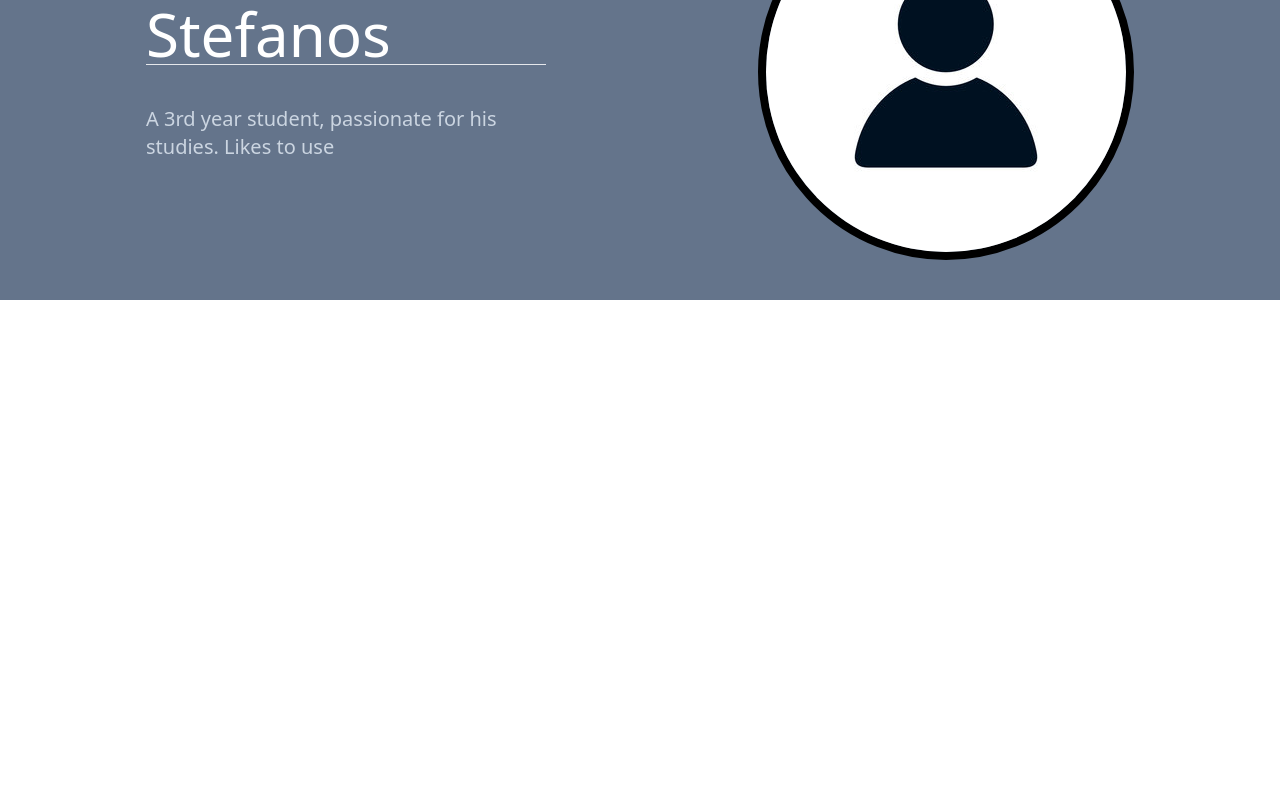
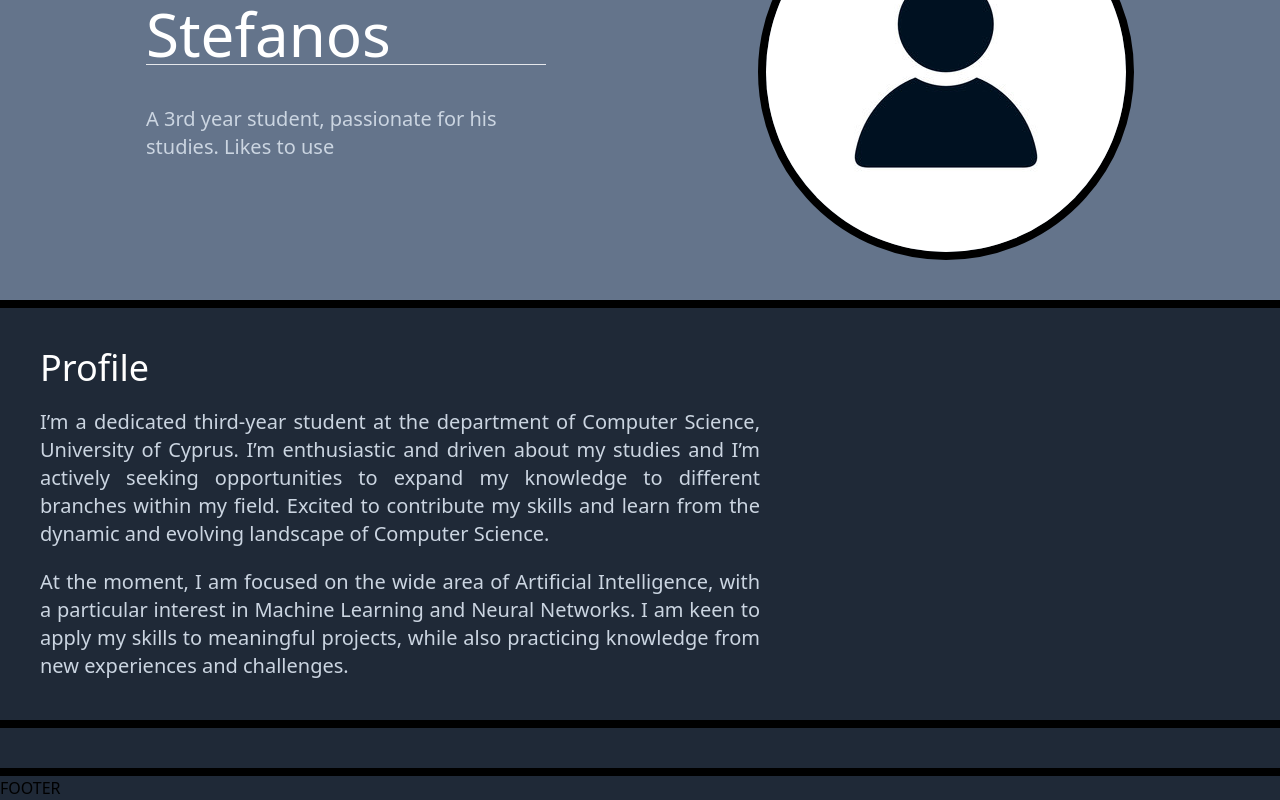
Before and after one commit to seggle01/portfolio, a React (Vite) app in the folder portfolio/: page / in a window 1280 px wide. Shown: the part 312-1112 px from the top of the page. Before the commit the page ends 800 px from the top, so only its background shows below. Built offline with nearby package versions, Linux system fonts and the light colour scheme.

Commit message:
Profile Section and other
1.Changes on Hero Section
2.Footer creation
3.Project creation
4.Config changes

```diff
--- /dev/null
+++ b/portfolio/src/components/Footer/footer.jsx
@@ -0,0 +1,10 @@
+const  footer = () =>{
+    return (
+        <>
+            <div>
+                FOOTER
+            </div>
+        </>
+    );
+}
+export default footer
--- a/portfolio/src/components/Hero/hero.jsx
+++ b/portfolio/src/components/Hero/hero.jsx
@@ -1,30 +1,43 @@
-// This is the Hero Component where our figure will be shown
-// and start a brief introduction
-import React from 'react';
+// // This is the Hero Component where our figure will be shown
+// // and start a brief introduction
+import { motion } from "framer-motion";
 import HeroPic from "../../assets/icon.jpg";
 
 const hero = () => {
     return (
         <>
-            <section className="relative flex flex-col lg:flex-row justify-around items-center p-10 space-y-10 text-white">
-
+            <section className="flex flex-col lg:flex-row justify-around items-center p-10 space-y-10 text-white">
                 <div className="lg:w-1/3 w-full text-center lg:text-left">
-                    <p className="text-4xl mb-5 text-slate-300">
+                    <motion.p
+                        className="text-4xl mb-5 text-slate-300"
+                        initial={{ opacity: 0, x: -100 }}
+                        animate={{ opacity: 1, x: 0 }}
+                        transition={{ duration: 1 }}>
                         Hi! I'm
-                    </p>
-                    <h1 className="text-6xl">Stefanos</h1>
+                    </motion.p>
+                    <motion.h1
+                        className="text-6xl"
+                        initial={{ opacity: 0, x: -100 }}
+                        animate={{ opacity: 1, x: 0 }}
+                        transition={{ duration: 1.2 }}>
+                        Stefanos
+                    </motion.h1>
                     <hr />
-                    <p className="mt-10 text-xl text-slate-300 font-sans">
+                    <motion.p
+                        className="mt-10 text-xl text-slate-300 font-sans"
+                        initial={{ opacity: 0, x: -100 }}
+                        animate={{ opacity: 1, x: 0 }}
+                        transition={{ duration: 1.4 }}>
                         A 3rd year student, passionate for his studies. Likes to use
-                    </p>
+                    </motion.p>
                 </div>
-
-                <div className="flex justify-center">
-                    <img src={HeroPic} alt="Hero" width={250} height={250} className="rounded-full w-full border-8 border-black" />
+                <div className="flex justify-center bg-slate-500">
+                     <img src={HeroPic} alt="Hero" width={250} height={250}
+                     className="rounded-full w-full border-8 border-black" />
                 </div>
-
             </section>
         </>
     );
 }
-export default hero
+
+export default hero;
--- a/portfolio/src/components/NavigationBar/nav.jsx
+++ b/portfolio/src/components/NavigationBar/nav.jsx
@@ -29,7 +29,7 @@ const  nav = () =>{
             <div className='space-x-4'>
                 <div className='hidden ssm:hidden lg:block space-x-2'>
                     <a href="#" className="font-mono text-white hover:bg-slate-400
-                    rounded-full px-5 py-2 text-xl">About</a>
+                    rounded-full px-5 py-2 text-xl">Profile</a>
                     <a href="#" className="font-mono text-white hover:bg-slate-400
                     rounded-full px-5 py-2 text-xl">Skills</a>
                     <a href="#" className="font-mono text-white hover:bg-slate-400
@@ -51,12 +51,11 @@ const  nav = () =>{
             {toggle ? (
                 <div className='flex justify-between ml-10'>
                     <ul>
-                        <li className='text-white text-xl mb-2' >About</li>
+                        <li className='text-white text-xl mb-2' >Profile</li>
                         <li className='text-white text-xl mb-2'>Skills</li>
                         <li className='text-white text-xl mb-2'>Projects</li>
                         <li className='text-white text-xl mb-2'>Resume</li>
                         <li className='text-white text-xl mb-6'>Contact Me</li>
-
                     </ul>
                 </div>
 
--- /dev/null
+++ b/portfolio/src/components/Profile/profile.jsx
@@ -0,0 +1,29 @@
+// This is the Profile Component where information about the
+// person will be displayed and shown
+
+const profile = () => {
+
+    return (
+        <>
+            <section className="flex flex-col lg:flex-row p-10 space-y-10 text-white">
+                <div>
+                    <h1 className="text-4xl text-white font-sans">Profile</h1>
+                    <p className="text-xl text-slate-300 font-sans mt-5 lg:w-3/5 text-justify">
+                        I’m a dedicated third-year student at the department of Computer Science,
+                        University of Cyprus. I’m enthusiastic and driven about my studies and
+                        I’m actively seeking opportunities to expand my knowledge to different branches
+                        within my field. Excited to contribute my skills and learn from the dynamic and evolving
+                        landscape of Computer Science.
+                    </p>
+                    <p className="text-xl text-slate-300 font-sans mt-5 lg:w-3/5 text-justify">
+                        At the moment, I am focused on the wide area of Artificial Intelligence,
+                        with a particular interest in Machine Learning and Neural Networks.
+                        I am keen to apply my skills to meaningful projects, while also practicing knowledge
+                        from new experiences and challenges.
+                    </p>
+                </div>
+            </section>
+        </>
+    );
+}
+export default profile
--- /dev/null
+++ b/portfolio/src/components/Project/project.jsx
@@ -0,0 +1,8 @@
+const  project = () =>{
+    return (
+        <div className="my-10">
+
+        </div>
+    );
+}
+export default project
--- a/portfolio/src/components/main.jsx
+++ b/portfolio/src/components/main.jsx
@@ -1,6 +1,9 @@
 // This is a Main Component of including everything else
 import Nav from "./NavigationBar/nav"
 import Hero from "./Hero/hero"
+import Profile from "./Profile/profile"
+import Project from "./Project/project"
+import Footer from "./Footer/footer"
 
 const  main = () =>{
     return (
@@ -11,6 +14,14 @@ const  main = () =>{
             <div className="bg-slate-500">
                 <Hero/>
             </div>
+            <hr className="border-4 border-black" />
+            <div className="bg-gray-800">
+                <Profile/>
+                <hr className="border-4 border-black" />
+                <Project/>
+                <hr className="border-4 border-black" />
+                <Footer/>
+            </div>
         </>
     );
 }
--- a/portfolio/tailwind.config.js
+++ b/portfolio/tailwind.config.js
@@ -10,6 +10,8 @@ export default {
       sm:'640px',
       md:'768px',
       lg:'1024px',
+      xl:'1280px',
+      xxl:'1536px',
     },
     extend: {},
   },
```
